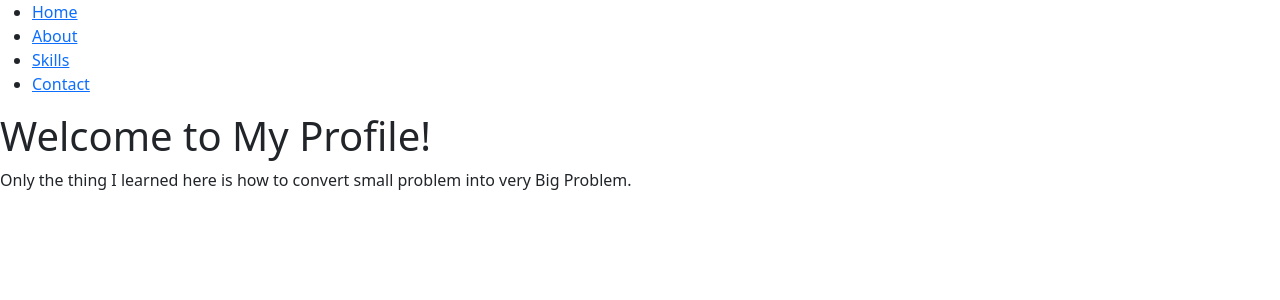
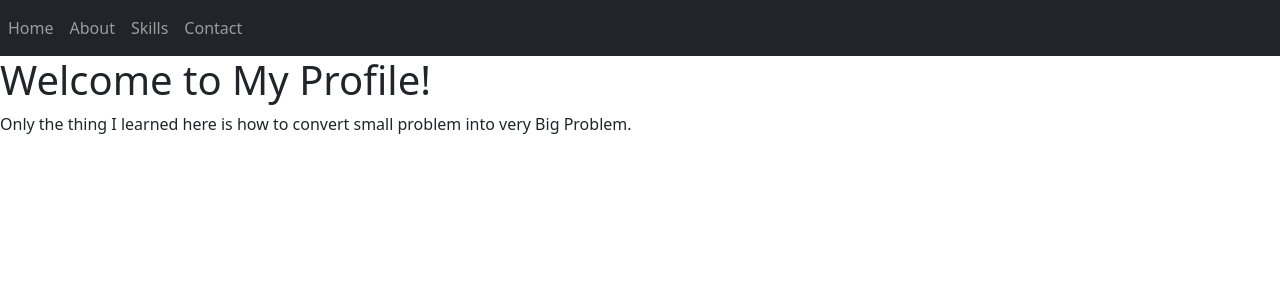
Before and after one commit to tortangChris/my-profile-web, a React (Create React App) app: page / in a window 1280 px wide. Shown: the top 300 px of the page. Built offline with nearby package versions, Linux system fonts and the light colour scheme; a small style sheet from the web is missing.

Commit message:
Add Bootstrap classNames for improved styling in navigation

```diff
--- a/src/App.js
+++ b/src/App.js
@@ -9,12 +9,20 @@ import SubmissionSuccess from './SubmissionSuccess'
 const App = () => {
   return (
     <Router>
-      <nav>
-        <ul>
-          <li><Link to="/">Home</Link></li>
-          <li><Link to="/about">About</Link></li>
-          <li><Link to="/skills">Skills</Link></li>
-          <li><Link to="/contact">Contact</Link></li>
+      <nav className="navbar navbar-expand-lg navbar-dark bg-dark">
+        <ul className='navbar-nav'>
+          <li>
+            <Link className='nav-link' to="/">Home</Link>
+            </li>
+          <li>
+            <Link className='nav-link' to="/about">About</Link>
+            </li>
+          <li>
+            <Link className='nav-link' to="/skills">Skills</Link>
+          </li>
+          <li>
+            <Link className='nav-link' to="/contact">Contact</Link>
+          </li>
         </ul>
       </nav>
 
```
